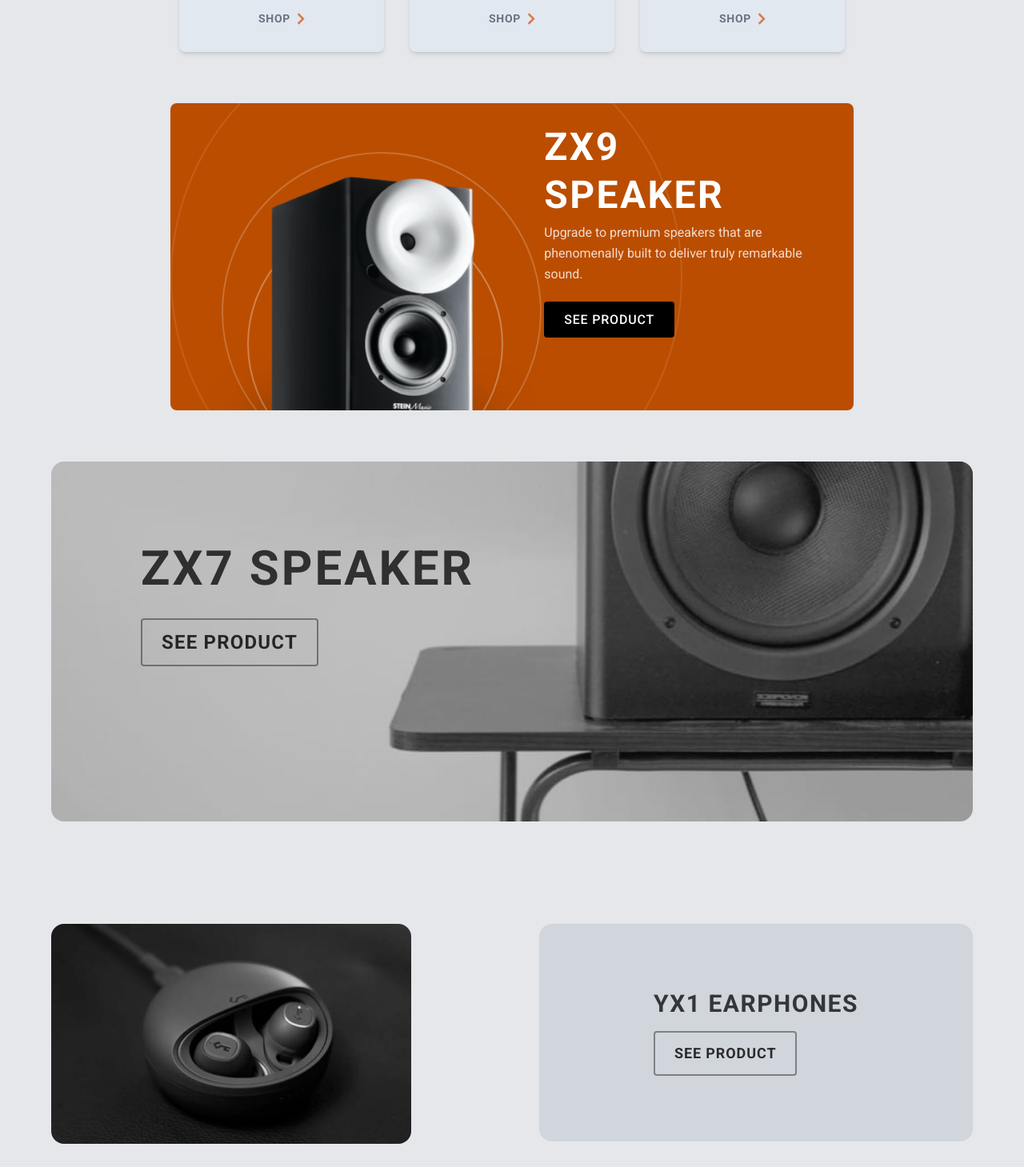
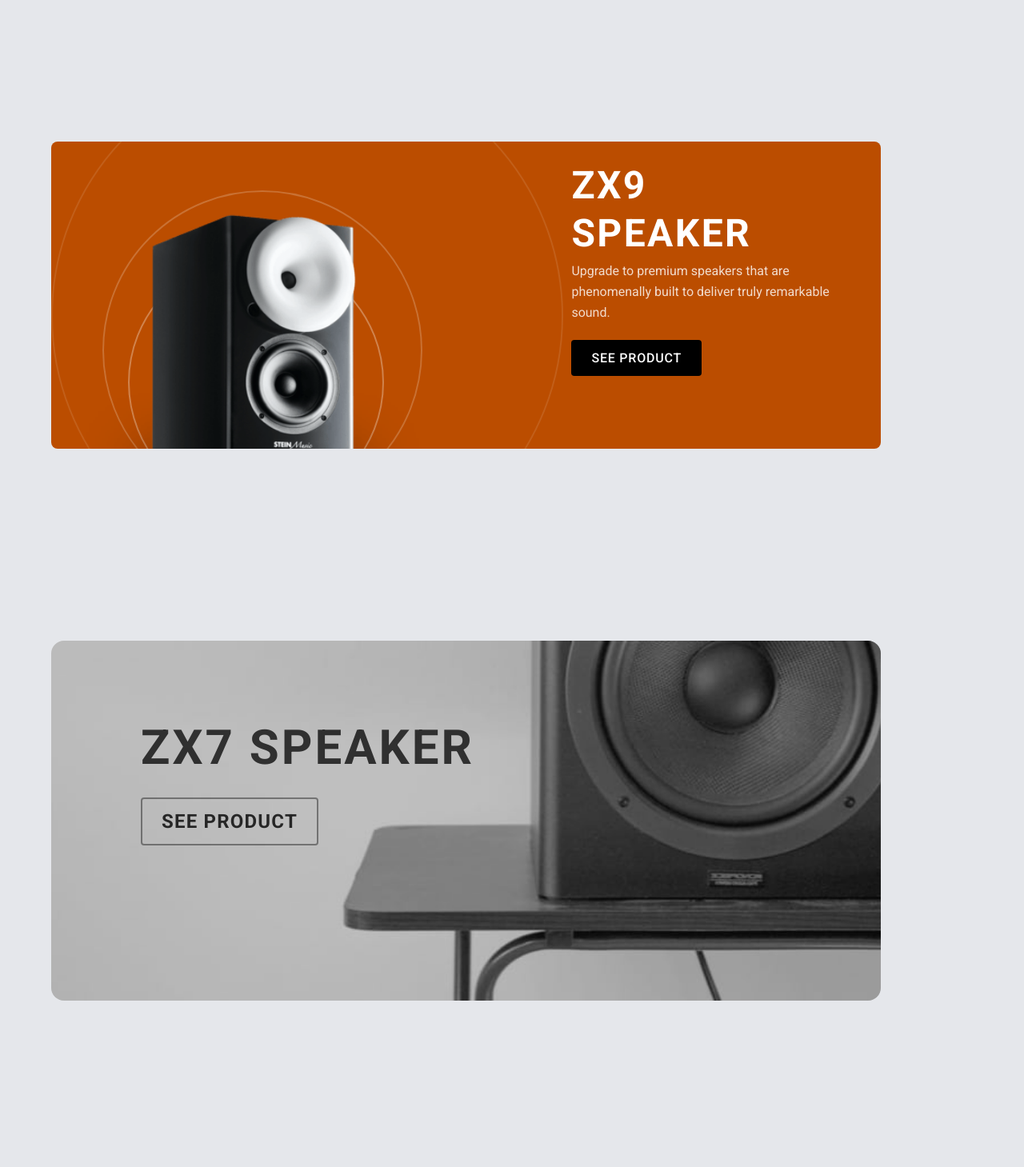
Before and after one commit to HerbertNtim/audiophile, a Next.js app: page / in a window 1280 px wide. Shown: the part 1147-2606 px from the top of the page at 80% size. Built offline with nearby package versions, Linux system fonts and the light colour scheme.

Commit message:
updated ui

```diff
--- a/src/app/page.jsx
+++ b/src/app/page.jsx
@@ -47,7 +47,7 @@ export default function Home() {
       </div>
 
       {/* CATEGORIES */}
-      <div className="bg-gray-200 pt-45 pb-10 flex flex-col items-center">
+      <div className="bg-gray-200 pt-25 pb-10 flex flex-col items-center">
         <Category />
         <SpeakerCard />
         <SpeakerOnTable />
--- a/src/components/EarphoneCard.jsx
+++ b/src/components/EarphoneCard.jsx
@@ -4,15 +4,15 @@ import React from "react";
 
 const EarphoneCard = () => {
   return (
-    <div className="min-h-[300px] md:min-h-[400px] lg:min-h-[450px] w-full rounded-2xl overflow-hidden">
-      <div className="flex flex-col md:flex-row w-full h-full gap-0 py-32">
+    <div className="min-h-[200px] md:min-h-[400px] lg:min-h-[450px] w-full rounded-2xl overflow-hidden">
+      <div className="flex flex-col md:flex-row w-full h-full gap-0 ">
         {/* EARPHONE IMAGE */}
-        <div className="w-[90%] h-48 px-16">
+        <div className="w-[98%] h-48 px-16">
           <Image
             src="/images/image-earphones-yx1.jpg"
             alt="YX1 Earphones"
-            width={450}
-            height={450}
+            width={500}
+            height={500}
             className="object-cover rounded-2xl"
           />
         </div>
--- a/src/components/HumanPlay.jsx
+++ b/src/components/HumanPlay.jsx
@@ -5,7 +5,7 @@ import React from "react";
 const HumanPlay = () => {
   return (
     <div className="min-h-[300px] md:min-h-[400px] lg:min-h-[450px] w-full rounded-2xl overflow-hidden">
-      <div className="flex flex-col md:flex-row w-full h-full gap-0 py-30">
+      <div className="flex flex-col md:flex-row w-full h-full gap-0 py-32">
         {/* TEXT CONTENT */}
         <div className="w-[80%] h-90 sm:w-[90%] flex items-center justify-center mx-6 sm:mx-16 rounded-2xl py-10 my-10">
           <div className="flex flex-col items-center md:items-start justify-center text-center md:text-left space-y-4 ">
--- a/src/components/SpeakerCard.jsx
+++ b/src/components/SpeakerCard.jsx
@@ -3,7 +3,8 @@ import Link from "next/link";
 
 const SpeakerCard = () => {
   return (
-    <div className="relative w-full md:w-2/3 h-96 bg-amber-700 my-16 overflow-hidden rounded-lg">
+    <div className="w-full h-100 sm:py-32 sm:px-16 px-8 py-20">
+      <div className="relative w-[90%] h-96 bg-amber-700 my-16 overflow-hidden rounded-lg">
         {/* Ripple Background */}
         <div className="absolute -bottom-[20%] left-[6rem] w-[20rem] h-[20rem] rounded-full border-2 border-white opacity-30 z-0" />
         <div className="absolute -bottom-[20%] left-[4rem] w-[25rem] h-[25rem] rounded-full border-2 border-white opacity-20 z-0" />
@@ -25,11 +26,11 @@ const SpeakerCard = () => {
           <div className="absolute flex-1 sm:top-[40%] top-[35%] right-4 sm:right-16 transform -translate-y-1/2 z-20 text-white max-w-xl">
             <div className="text-center sm:text-left">
               <h2 className="text-2xl sm:text-3xl md:text-4xl lg:text-5xl font-bold uppercase leading-tight tracking-wider mb-1">
-              ZX9 <br className="hidden lg:block"/> Speaker
+                ZX9 <br className="hidden lg:block" /> Speaker
               </h2>
               <p className="text-white/80 text-sm lg:text-base leading-relaxed mb-2 lg:mb-8">
-              Upgrade to premium speakers that are <br /> phenomenally built to deliver
-              truly remarkable <br /> sound.
+                Upgrade to premium speakers that are <br /> phenomenally built
+                to deliver truly remarkable <br /> sound.
               </p>
               <Link
                 href="/speaker"
@@ -41,6 +42,7 @@ const SpeakerCard = () => {
           </div>
         </div>
       </div>
+    </div>
   );
 };
 
--- a/src/components/SpeakerOnTable.jsx
+++ b/src/components/SpeakerOnTable.jsx
@@ -4,6 +4,7 @@ import React from "react";
 
 const SpeakerOnTable = () => {
   return (
+    <div className=" w-full h-[500px] sm:py-32 sm:px-16 sm:my-72 py-20 px-8 mt-64">
       <div className="relative min-h-[300px] md:min-h-[400px] lg:min-h-[450px] w-[90%] rounded-2xl overflow-hidden">
         {/* Background image */}
         <Image
@@ -30,6 +31,7 @@ const SpeakerOnTable = () => {
           </Link>
         </div>
       </div>
+    </div>
   );
 };
 
```
Lines whose indentation alone changed are shown as unchanged.
